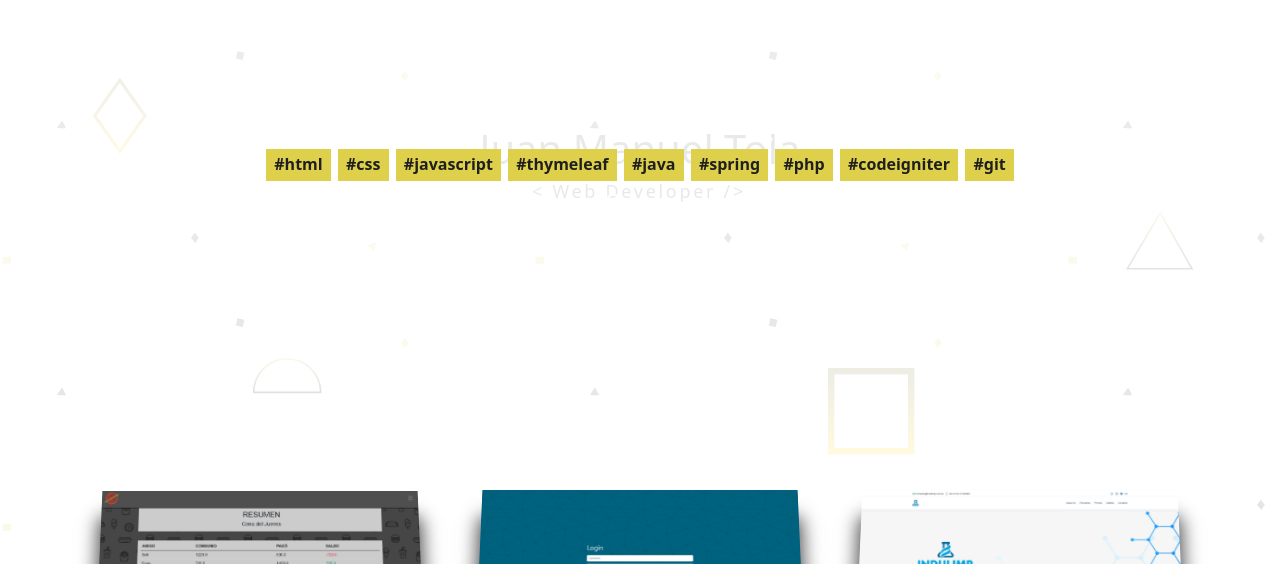
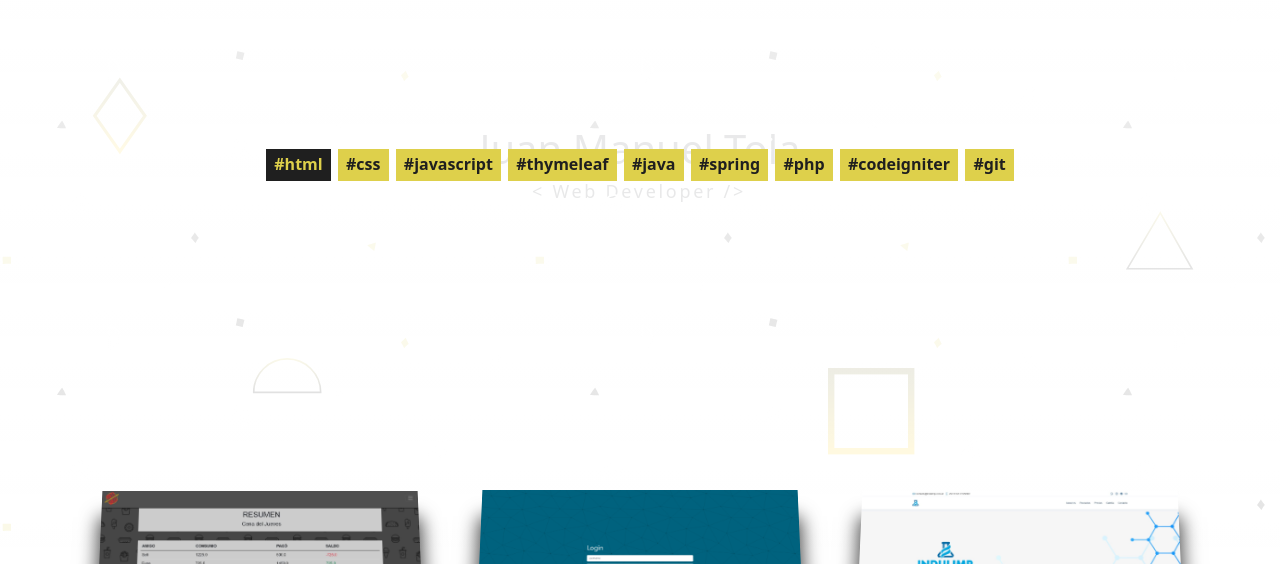
Before and after one commit to juanmatola/juanmatola.github.io, a website with bundled scripts: page index.html in a window 1280 px wide. In both pictures the pointer is over the element "#html". Shown: the part 1999-2563 px from the top of the page. Built offline with nearby package versions, Linux system fonts and the light colour scheme; files whose address does not match are found by name.

Commit message:
Agrego hover efect en tags de skills

```diff
--- a/assets/css/content.css
+++ b/assets/css/content.css
@@ -80,6 +80,11 @@
     margin: .25em .1em;
     background: #ded04b;
     color: #1f1f1f;
+}
+.tag:hover{
+    color: #ded04b;
+    background: #1f1f1f;
+    cursor: default;
 }
 
 /* efecto tridimencional */
```
